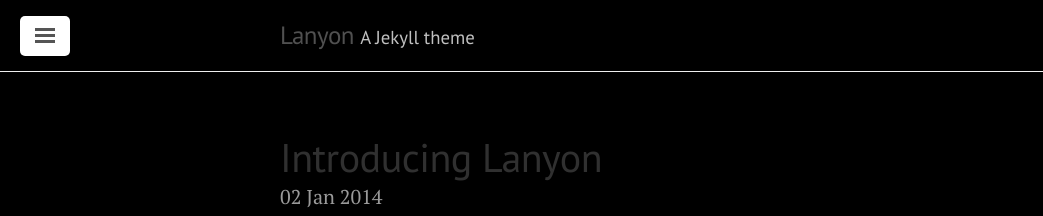
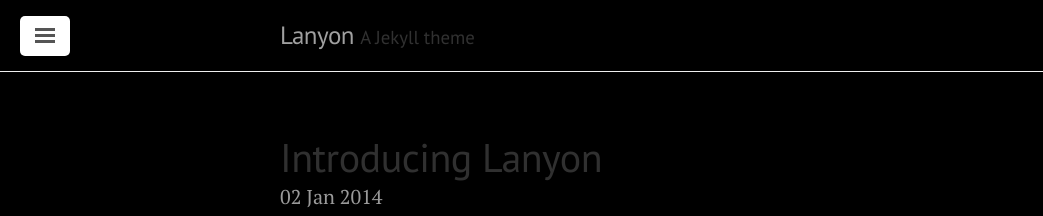
Before and after one commit to iankeane/keanegit.github.io, a Jekyll site: the page built from index.html, in a window 1280 px wide. Shown: the top 216 px of the page, without its empty margins (0-1043 px from the left). Built offline with Jekyll 4.4.1, drawn with Linux system fonts in a browser that asks for light colours; the list of posts is cut into pages by our own code.

Commit message:
attempt to change masthead

```diff
--- a/public/css/lanyon.css
+++ b/public/css/lanyon.css
@@ -103,15 +103,15 @@
 .masthead-title {
   margin-top: 0;
   margin-bottom: 0;
-  color: #505050;
+  color: #a0a0a0;
 }
 .masthead-title a {
-  color: #505050;
+  color: #a0a0a0;
 }
 .masthead-title small {
   font-size: 75%;
   font-weight: 400;
-  color: #c0c0c0;
+  color: #313131;
   letter-spacing: 0;
 }
 
```
